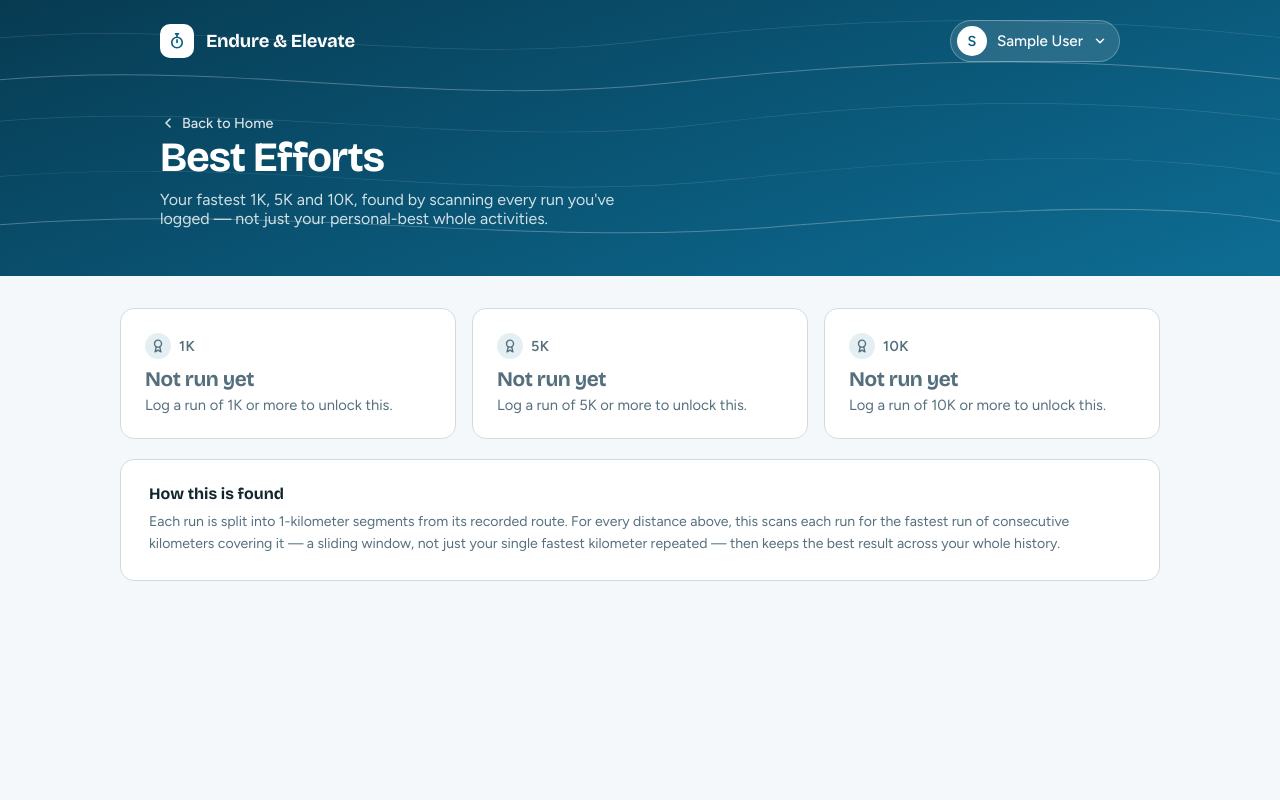
After one commit to VladiRashkov/Endure-Elevate, a Flask app: page /best-efforts in a window 1280 px wide. The commit adds this page. Run offline with Flask 3, Linux system fonts and the light colour scheme; the visitor is signed in with stand-in values (Sample User, id 1).

Commit message:
tests, chart changes, and added a new template for best efforts.

```diff
--- /dev/null
+++ b/templates/best_efforts.html
@@ -0,0 +1,313 @@
+<!DOCTYPE html>
+<html lang="en">
+<head>
+<meta charset="utf-8">
+<meta name="viewport" content="width=device-width, initial-scale=1">
+<title>Best Efforts &middot; Endure &amp; Elevate</title>
+<link rel="preconnect" href="https://fonts.googleapis.com">
+<link rel="preconnect" href="https://fonts.gstatic.com" crossorigin>
+<link href="https://fonts.googleapis.com/css2?family=Bricolage+Grotesque:opsz,wght@12..96,600;12..96,700&family=Figtree:wght@400;500;600&display=swap" rel="stylesheet">
+<style>
+  :root {
+    --brand:       #0b5c7e;
+    --brand-deep:  #073b52;
+    --brand-mid:   #0e6d94;
+    --ink:         #12262f;
+    --muted:       #55707c;
+    --line:        #cfdde3;
+    --page:        #f5f8fa;
+    --tint:        #e4eff4;
+    --gold:        #b8860b;
+    --gold-tint:   #fbf1dc;
+
+    --font-display: "Bricolage Grotesque", "Segoe UI", system-ui, sans-serif;
+    --font-body:    "Figtree", "Segoe UI", system-ui, -apple-system, sans-serif;
+  }
+
+  *, *::before, *::after { box-sizing: border-box; }
+  body {
+    margin: 0;
+    min-height: 100dvh;
+    font-family: var(--font-body);
+    color: var(--ink);
+    background: var(--page);
+    -webkit-font-smoothing: antialiased;
+  }
+  .wrap {
+    width: 100%;
+    max-width: 1040px;
+    margin: 0 auto;
+    padding: 0 clamp(20px, 4vw, 40px);
+  }
+
+  /* ---------- Header band ---------- */
+  .band {
+    position: relative;
+    overflow: hidden;
+    isolation: isolate;
+    color: #fff;
+    background: linear-gradient(160deg, var(--brand-deep) 0%, var(--brand) 65%, var(--brand-mid) 100%);
+    padding-bottom: clamp(28px, 5vw, 48px);
+  }
+  .contours {
+    position: absolute; inset: 0;
+    width: 100%; height: 100%;
+    z-index: -1;
+    fill: none; stroke: #fff; stroke-width: 1; stroke-opacity: .13;
+    animation: fade-in 1.6s ease-out both;
+  }
+  .contours .major { stroke-opacity: .28; stroke-width: 1.4; }
+  @keyframes fade-in { from { opacity: 0; } to { opacity: 1; } }
+
+  .bar {
+    display: flex; align-items: center; justify-content: space-between;
+    padding: 20px 0 clamp(28px, 5vw, 52px);
+  }
+  .brand {
+    display: flex; align-items: center; gap: 12px;
+    color: inherit; text-decoration: none;
+    font-family: var(--font-display);
+    font-weight: 700; font-size: 1.15rem; letter-spacing: -.01em; white-space: nowrap;
+  }
+  .brand:focus-visible { outline: 3px solid rgba(255,255,255,.8); outline-offset: 4px; border-radius: 10px; }
+  .brand-mark {
+    width: 34px; height: 34px; border-radius: 10px;
+    background: #fff; color: var(--brand);
+    display: grid; place-items: center;
+  }
+  h1 {
+    margin: 0;
+    font-family: var(--font-display);
+    font-weight: 700;
+    font-size: clamp(1.8rem, 4vw, 2.6rem);
+    letter-spacing: -.025em;
+    line-height: 1.05;
+  }
+  .subtitle { margin: 10px 0 0; color: rgba(255,255,255,.82); font-size: 1rem; max-width: 48ch; }
+
+  .back-link {
+    display: inline-flex; align-items: center; gap: 6px;
+    color: rgba(255,255,255,.85); text-decoration: none;
+    font-size: .9rem; font-weight: 500;
+    margin-bottom: 4px;
+  }
+  .back-link:hover { color: #fff; }
+  .back-link:focus-visible { outline: 3px solid rgba(255,255,255,.8); outline-offset: 3px; border-radius: 8px; }
+
+  /* ---------- User menu ---------- */
+  .user { position: relative; }
+  .user-btn {
+    display: flex; align-items: center; gap: 10px;
+    height: 42px; padding: 0 12px 0 6px;
+    font: inherit; font-size: .95rem; font-weight: 500; color: #fff;
+    background: rgba(255,255,255,.12);
+    border: 1px solid rgba(255,255,255,.28);
+    border-radius: 999px;
+    cursor: pointer;
+    transition: background-color .15s;
+  }
+  .user-btn:hover, .user-btn[aria-expanded="true"] { background: rgba(255,255,255,.22); }
+  .avatar {
+    width: 30px; height: 30px; border-radius: 50%;
+    background: #fff; color: var(--brand);
+    display: grid; place-items: center;
+    font-weight: 600; font-size: .9rem;
+  }
+  .user-name { max-width: 16ch; overflow: hidden; text-overflow: ellipsis; white-space: nowrap; }
+  .chev { transition: transform .15s; }
+  .user-btn[aria-expanded="true"] .chev { transform: rotate(180deg); }
+
+  .menu {
+    position: absolute; right: 0; top: calc(100% + 8px);
+    min-width: 170px;
+    padding: 6px;
+    background: #fff; color: var(--ink);
+    border: 1px solid var(--line);
+    border-radius: 12px;
+    box-shadow: 0 12px 32px rgba(7, 59, 82, .18);
+    z-index: 10;
+  }
+  .menu[hidden] { display: none; }
+  .menu a {
+    display: block; padding: 10px 12px;
+    color: var(--ink); font-weight: 500; text-decoration: none;
+    border-radius: 8px;
+  }
+  .menu a:hover { background: var(--page); }
+
+  /* ---------- Main content ---------- */
+  main.wrap { padding: 32px 0 56px; display: flex; flex-direction: column; gap: 20px; }
+
+  .grid {
+    display: grid;
+    grid-template-columns: repeat(3, minmax(0, 1fr));
+    gap: 16px;
+  }
+  @media (max-width: 760px) {
+    .grid { grid-template-columns: 1fr; }
+  }
+
+  .effort-card {
+    display: flex; flex-direction: column; gap: 4px;
+    background: #fff;
+    border: 1.5px solid var(--line);
+    border-radius: 14px;
+    padding: 24px;
+    position: relative;
+  }
+  .effort-card .distance-label {
+    display: flex; align-items: center; gap: 8px;
+    font-weight: 600; font-size: .9rem; color: var(--muted);
+    text-transform: uppercase; letter-spacing: .03em;
+  }
+  .effort-card .medal {
+    width: 26px; height: 26px; border-radius: 50%;
+    background: var(--gold-tint); color: var(--gold);
+    display: grid; place-items: center; flex-shrink: 0;
+  }
+  .effort-card .time {
+    font-family: var(--font-display);
+    font-weight: 700;
+    font-size: clamp(2.1rem, 4vw, 2.6rem);
+    letter-spacing: -.02em;
+    color: var(--brand-deep);
+    margin: 4px 0 0;
+  }
+  .effort-card .pace {
+    color: var(--muted); font-size: .92rem; margin: 0;
+  }
+  .effort-card .source-link {
+    margin-top: 14px; padding-top: 14px; border-top: 1px solid var(--line);
+    display: flex; align-items: center; justify-content: space-between;
+    gap: 10px;
+  }
+  .effort-card .source-link a {
+    color: var(--brand); text-decoration: none; font-weight: 600; font-size: .88rem;
+    display: flex; align-items: center; gap: 5px;
+  }
+  .effort-card .source-link a:hover { text-decoration: underline; }
+  .effort-card .achieved-date { color: var(--muted); font-size: .82rem; white-space: nowrap; }
+
+  /* Empty state per-card, when that distance hasn't been reached yet */
+  .effort-card.locked { color: var(--muted); }
+  .effort-card.locked .time { color: var(--muted); font-size: 1.3rem; }
+  .effort-card.locked .medal { background: var(--tint); color: var(--muted); }
+
+  /* Full empty state: no runs with GPS data at all */
+  .empty-state { text-align: center; padding: 48px 28px; background: #fff; border: 1.5px solid var(--line); border-radius: 14px; }
+  .empty-state .icon {
+    width: 56px; height: 56px; margin: 0 auto 18px;
+    border-radius: 14px; background: var(--tint); color: var(--brand);
+    display: grid; place-items: center;
+  }
+  .empty-state h2 { margin: 0 0 8px; font-family: var(--font-display); font-size: 1.2rem; }
+  .empty-state p { margin: 0 auto; max-width: 46ch; color: var(--muted); font-size: .95rem; line-height: 1.55; }
+
+  .explainer {
+    background: #fff; border: 1.5px solid var(--line); border-radius: 14px; padding: 24px 28px;
+  }
+  .explainer h2 { margin: 0 0 8px; font-family: var(--font-display); font-size: 1rem; font-weight: 700; }
+  .explainer p { margin: 0; color: var(--muted); font-size: .88rem; line-height: 1.6; }
+</style>
+</head>
+<body>
+
+<header class="band">
+  <svg class="contours" viewBox="0 0 800 400" preserveAspectRatio="none" aria-hidden="true">
+    <path d="M-20,60 C120,20 260,100 400,60 S680,20 820,60" />
+    <path class="major" d="M-20,120 C140,80 260,160 420,120 S680,80 820,120" />
+    <path d="M-20,180 C140,140 300,220 440,180 S700,140 820,180" />
+    <path d="M-20,260 C160,220 300,300 460,260 S720,220 820,260" />
+    <path class="major" d="M-20,330 C160,290 320,360 480,330 S740,290 820,330" />
+  </svg>
+  <div class="wrap">
+    <div class="bar">
+      <a class="brand" href="{{ url_for('token.back_to_panel') }}">
+        <span class="brand-mark" aria-hidden="true">
+          <svg width="18" height="18" viewBox="0 0 24 24" fill="none" stroke="currentColor" stroke-width="2.2" stroke-linecap="round" stroke-linejoin="round"><circle cx="12" cy="14" r="7"/><path d="M12 14v-3.5M10 2.5h4M12 2.5V7"/></svg>
+        </span>
+        Endure &amp; Elevate
+      </a>
+
+      <div class="user">
+        <button class="user-btn" id="user-btn" type="button" aria-haspopup="true" aria-expanded="false" aria-controls="user-menu">
+          <span class="avatar" aria-hidden="true">{{ (user_name or 'U')[0]|upper }}</span>
+          <span class="user-name">{{ user_name }}</span>
+          <svg class="chev" width="14" height="14" viewBox="0 0 24 24" fill="none" stroke="currentColor" stroke-width="2.6" stroke-linecap="round" stroke-linejoin="round" aria-hidden="true"><path d="m6 9 6 6 6-6"/></svg>
+        </button>
+        <div class="menu" id="user-menu" hidden>
+          <a href="{{ url_for('user.logout') }}">Log out</a>
+        </div>
+      </div>
+    </div>
+
+    <a class="back-link" href="{{ url_for('token.back_to_panel') }}">
+      <svg width="16" height="16" viewBox="0 0 24 24" fill="none" stroke="currentColor" stroke-width="2.4" stroke-linecap="round" stroke-linejoin="round" aria-hidden="true"><path d="m15 6-6 6 6 6"/></svg>
+      Back to Home
+    </a>
+    <h1>Best Efforts</h1>
+    <p class="subtitle">Your fastest 1K, 5K and 10K, found by scanning every run you've logged &mdash; not just your personal-best whole activities.</p>
+  </div>
+</header>
+
+<main class="wrap">
+  {% if bests %}
+  <div class="grid">
+    {% for effort in bests %}
+      <div class="effort-card{% if not effort.reached %} locked{% endif %}">
+        <span class="distance-label">
+          <span class="medal" aria-hidden="true">
+            <svg width="14" height="14" viewBox="0 0 24 24" fill="none" stroke="currentColor" stroke-width="2.4" stroke-linecap="round" stroke-linejoin="round"><circle cx="12" cy="8" r="6"/><path d="M9 13.5 7 22l5-3 5 3-2-8.5"/></svg>
+          </span>
+          {{ effort.distance_km }}K
+        </span>
+
+        {% if effort.reached %}
+          <p class="time">{{ effort.time_display }}</p>
+          <p class="pace">{{ effort.pace_display }} /km average</p>
+          <div class="source-link">
+            <a href="{{ url_for('activity.daily_activity', activity_id=effort.activity_id) }}">
+              View that run
+              <svg width="13" height="13" viewBox="0 0 24 24" fill="none" stroke="currentColor" stroke-width="2.6" stroke-linecap="round" stroke-linejoin="round" aria-hidden="true"><path d="m9 6 6 6-6 6"/></svg>
+            </a>
+            <span class="achieved-date">{{ effort.achieved_on }}</span>
+          </div>
+        {% else %}
+          <p class="time">Not run yet</p>
+          <p class="pace">Log a run of {{ effort.distance_km }}K or more to unlock this.</p>
+        {% endif %}
+      </div>
+    {% endfor %}
+  </div>
+  {% else %}
+  <div class="empty-state">
+    <span class="icon" aria-hidden="true">
+      <svg width="26" height="26" viewBox="0 0 24 24" fill="none" stroke="currentColor" stroke-width="2" stroke-linecap="round" stroke-linejoin="round"><circle cx="12" cy="8" r="6"/><path d="M9 13.5 7 22l5-3 5 3-2-8.5"/></svg>
+    </span>
+    <h2>No GPS runs yet</h2>
+    <p>Best Efforts needs a recorded route (GPS polyline) to find your fastest stretches. Log a run with location data, then check back here.</p>
+  </div>
+  {% endif %}
+
+  <div class="explainer">
+    <h2>How this is found</h2>
+    <p>Each run is split into 1-kilometer segments from its recorded route. For every distance above, this scans each run for the fastest run of consecutive kilometers covering it &mdash; a sliding window, not just your single fastest kilometer repeated &mdash; then keeps the best result across your whole history.</p>
+  </div>
+</main>
+
+<script>
+  const btn = document.getElementById('user-btn');
+  const menu = document.getElementById('user-menu');
+
+  function setOpen(open) {
+    btn.setAttribute('aria-expanded', String(open));
+    menu.hidden = !open;
+  }
+  btn.addEventListener('click', (e) => { e.stopPropagation(); setOpen(menu.hidden); });
+  document.addEventListener('click', (e) => { if (!menu.contains(e.target)) setOpen(false); });
+  document.addEventListener('keydown', (e) => {
+    if (e.key === 'Escape' && !menu.hidden) { setOpen(false); btn.focus(); }
+  });
+</script>
+</body>
+</html>
```
Also changed, not shown: src/routers/activity.py (+48 -3 lines), src/utils/activity_utils.py (+41 -11 lines), templates/second_window.html (+9 -0 lines), tests/test_best_efforts.py (+1 -1 lines).
